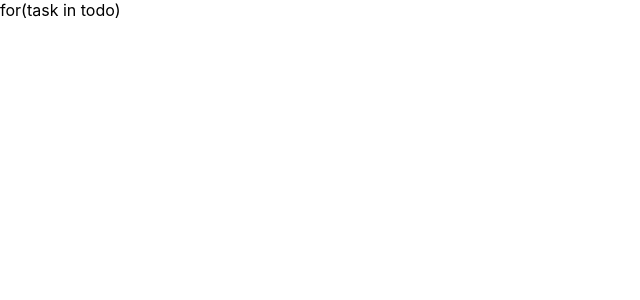
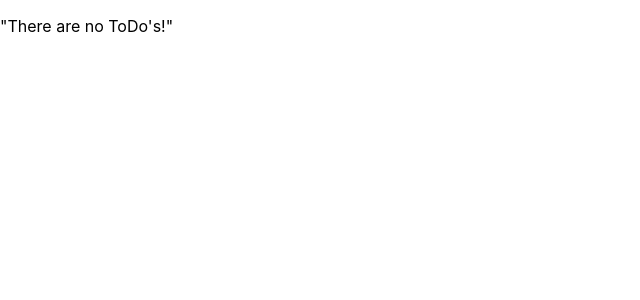
Before and after one commit to chrisgawbill/ToDoWebApp, a React (Create React App) app: page / in a window 1280 px wide. Shown: the top 300 px of the page, without its empty margins (0-640 px from the left). Built offline with nearby package versions, Linux system fonts and the light colour scheme.

Commit message:
Remembering how to REACT

```diff
--- a/src/components/add-todo-panel.tsx
+++ b/src/components/add-todo-panel.tsx
@@ -0,0 +1,4 @@
+function AddToDoPanel(){
+
+}
+export default AddToDoPanel;
--- a/src/components/todo-row.tsx
+++ b/src/components/todo-row.tsx
@@ -0,0 +1,11 @@
+import React from "react";
+interface ToDoRowProps{
+    name:string
+}
+export default function ToDoRow({name}: ToDoRowProps){
+    return(
+        <div>
+            name
+        </div>
+    )
+}
--- a/src/index.tsx
+++ b/src/index.tsx
@@ -2,7 +2,7 @@ import React from 'react';
 import ReactDOM from 'react-dom/client';
 import './index.css';
 import reportWebVitals from './reportWebVitals';
-import Home from './Pages/Home';
+import Home from './pages/Home';
 
 const root = ReactDOM.createRoot(
   document.getElementById('root') as HTMLElement
--- a/src/pages/Home.tsx
+++ b/src/pages/Home.tsx
@@ -1,13 +1,15 @@
-import { useState} from "react";
-
-function Home(){
-    let [todo, setToDo]= useState([])
-    return(
-        <div>
-            for(task in todo){
-
-            }
-        </div>
-    );
+import { useState } from "react";
+import { Todo } from "../data/Todo";
+import ToDoRow from "../components/todo-row";
+export default function Home() {
+  const [toDoList, setToDoList] = useState<Todo[]>([]);
+  return <div>{IterateToDoList(toDoList)}</div>;
 }
-export default Home;
+function IterateToDoList(toDoList: Todo[]) {
+  if (toDoList.length === 0) {
+    return <p>"There are no ToDo's!"</p>;
+  }
+  toDoList.map(function (toDoItem, i) {
+    return <ToDoRow name={toDoItem.name}></ToDoRow>;
+  });
+}
```
Also changed, not shown: src/data/Todo.ts (+7 -0 lines).
